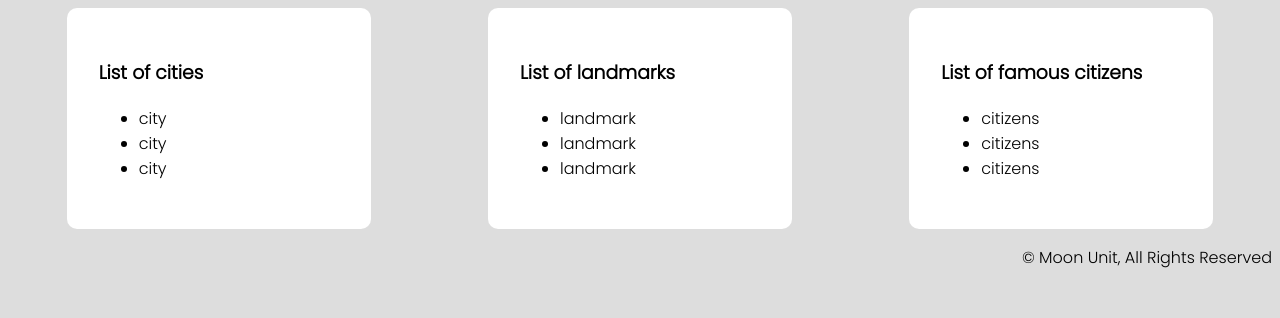
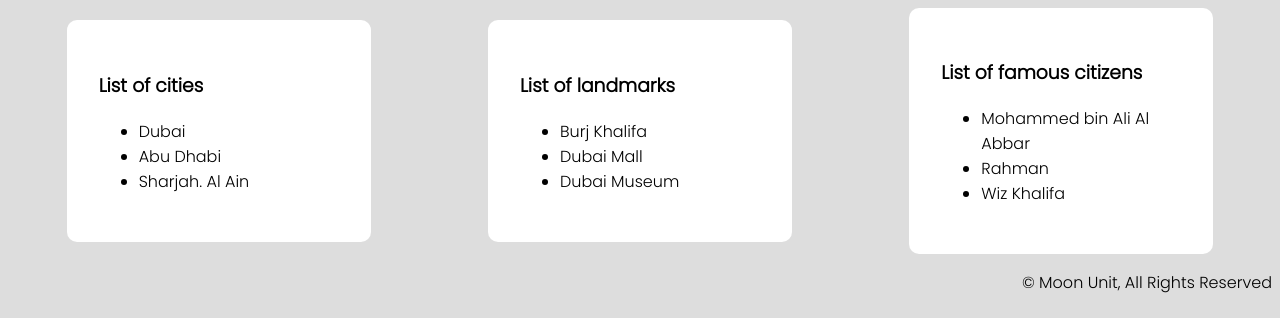
Before and after one commit to nss-day-cohort-51/helloworld-moon-units, a plain HTML site: page pages/michael.html in a window 1280 px wide. Shown: the part 482-800 px from the top of the page. Drawn offline with Linux system fonts and the light colour scheme.

Commit message:
Added my country content

```diff
--- a/pages/michael.html
+++ b/pages/michael.html
@@ -30,30 +30,30 @@
         <section class="countryImage">
             <img src="/Dubai-United-Arab-Emirates-Burj-Khalifa-top.jpg" alt="">
         </section>
-        <h1>Dubai</h1>
+        <h1>UAE</h1>
         <section class="countryContent">
             <section class="cities">
                 <h3>List of cities</h3>
                 <ul>
-                    <li>city</li>
-                    <li>city</li>
-                    <li>city</li>
+                    <li>Dubai</li>
+                    <li>Abu Dhabi</li>
+                    <li>Sharjah. Al Ain</li>
                 </ul>
             </section>
             <section class="landmarks">
                 <h3>List of landmarks</h3>
                 <ul>
-                    <li>landmark</li>
-                    <li>landmark</li>
-                    <li>landmark</li>
+                    <li>Burj Khalifa</li>
+                    <li>Dubai Mall</li>
+                    <li>Dubai Museum</li>
                 </ul>
             </section>
             <section class="citizens">
                 <h3>List of famous citizens</h3>
                 <ul>
-                    <li>citizens</li>
-                    <li>citizens</li>
-                    <li>citizens</li>
+                    <li>Mohammed bin Ali Al Abbar</li>
+                    <li>Rahman</li>
+                    <li>Wiz Khalifa</li>
                 </ul>
             </section>
         </section>
```
